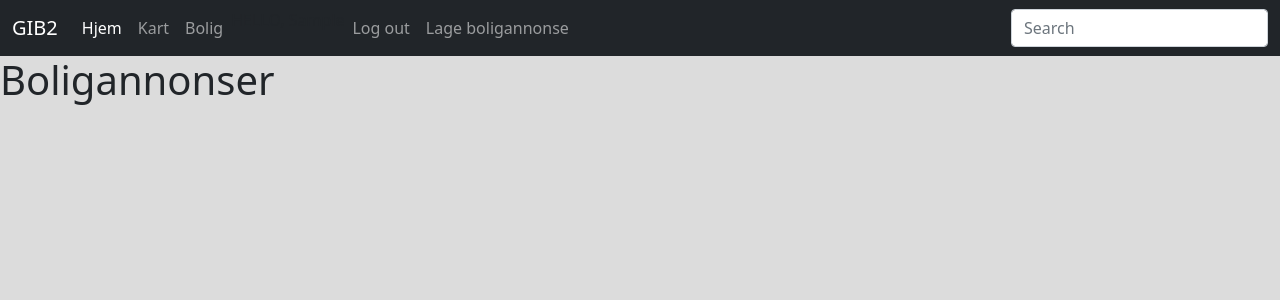
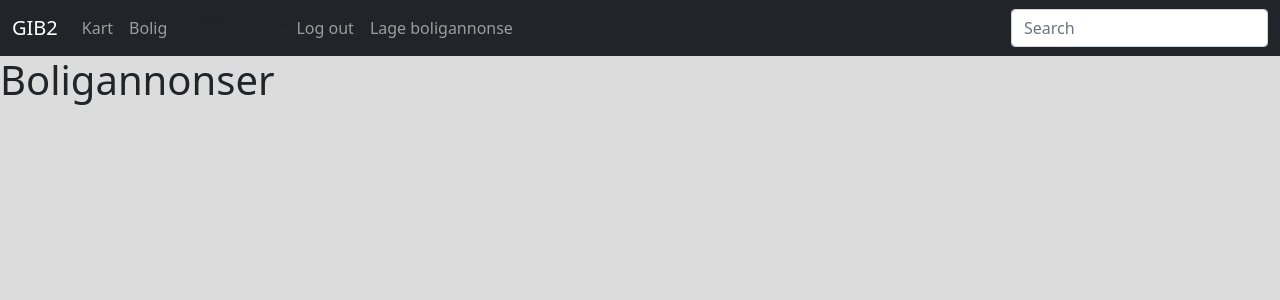
Before and after one commit to Torbjoau/GIB2Prosjekt, a Django app: page /Bolig/ in a window 1280 px wide. Shown: the top 300 px of the page. Run offline with Django 3.2, Linux system fonts and the light colour scheme; the visitor is signed in with stand-in values (Sample User, id 1); data that the repository does not hold is empty.

Commit message:
fix index page

```diff
--- a/Gib2Prosjekt/urls.py
+++ b/Gib2Prosjekt/urls.py
@@ -2,8 +2,8 @@ from django.urls import path, re_path
 from .import views
 
 urlpatterns = [
-    path('', views.index, name='index'),
-    path('kart/', views.kart, name = 'kart'),
+    #path('', views.index, name='index'),
+    path('', views.kart, name = 'kart'),
     path('Bolig/', views.hjem, name='Bolig'),
     path('Bolig/<slug:slug>/', views.bolig_view, name='profile'),
     path('register', views.register, name='register'),
--- a/Gib2Prosjekt/views.py
+++ b/Gib2Prosjekt/views.py
@@ -281,7 +281,7 @@ def kart(request):
             # iframe = folium.IFrame(html)
             Popup = folium.Popup(iframe, min_width=200, max_width=800)
             folium.Marker(location=[g.latitude, g.longitude], popup=Popup, tooltip="trykk for mer informasjon",
-                          icon=folium.Icon(color='red', icon='home')).add_to(m)
+                          icon=folium.Icon(color='darkred', icon='home')).add_to(m)
 
         m = m._repr_html_()
         context = {
@@ -326,7 +326,7 @@ def log_in(request):
 
         if user is not None:
             auth.login(request,user)
-            return redirect('index')
+            return redirect('kart')
         else:
             messages.info(request,'Invalid')
             return render(request,'log_in.html')
@@ -337,7 +337,7 @@ def log_in(request):
 
 def log_out(request):
     auth.logout(request)
-    return redirect('index')
+    return redirect('kart')
 
 
 def lage_bolig_annonse(request):
--- a/templates/partials/base.html
+++ b/templates/partials/base.html
@@ -22,9 +22,6 @@
 
         <div class="collapse navbar-collapse" id="navbarsExample04">
             <ul class="navbar-nav me-auto mb-2 mb-md-0">
-                <li class="nav-item">
-                    <a class="nav-link active" aria-current="page" href="{% url 'index' %}">Hjem</a>
-                </li>
 
                 <li class="nav-item">
                     <a class="nav-link" href="{% url 'kart' %}">Kart</a>
```
